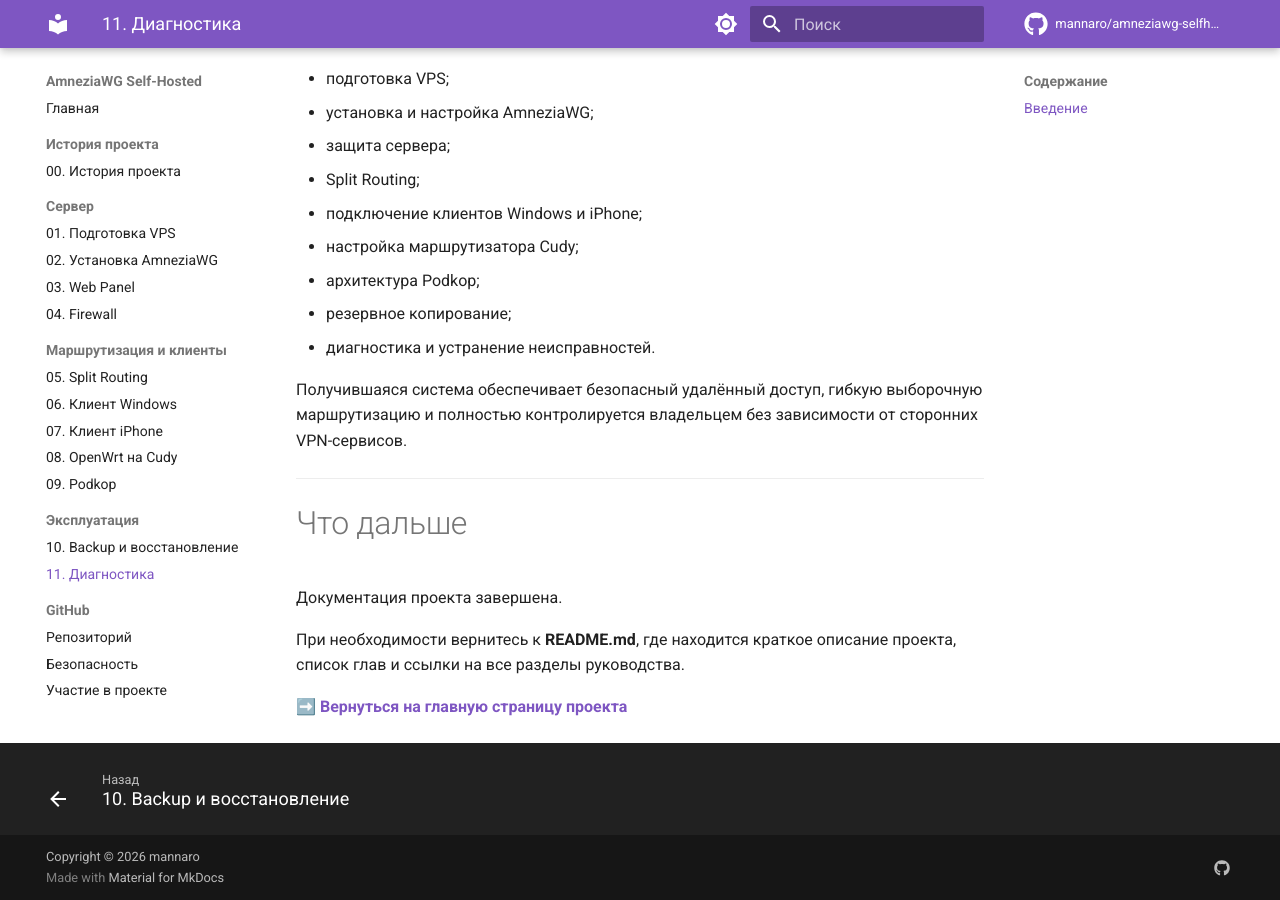
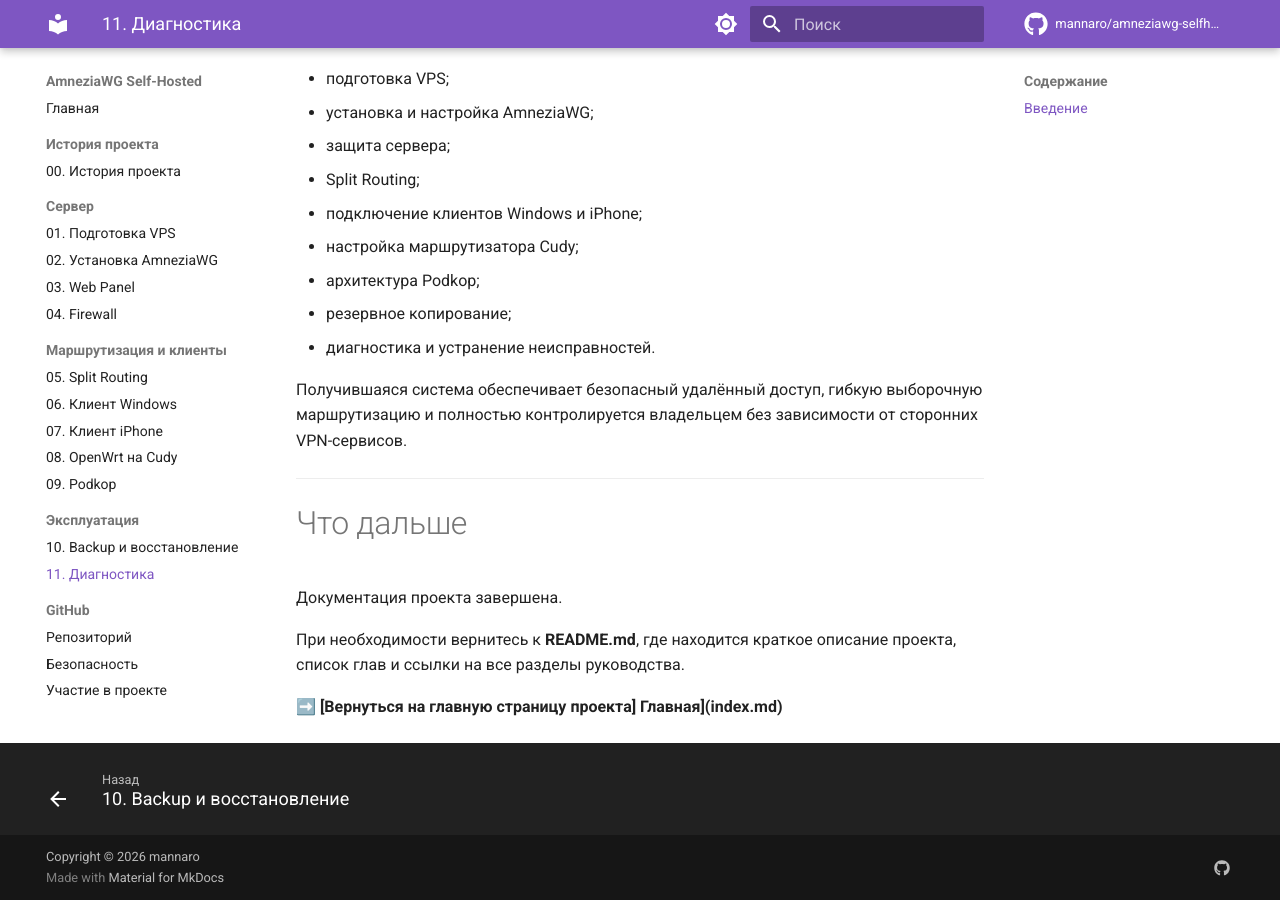
Before and after one commit to mannaro/amneziawg-selfhost, an MkDocs documentation site: the page built from docs/11-troubleshooting.md, in a window 1280 px wide and 900 px high, scrolled down 8337 px. Built offline with MkDocs 1.6.1 and Material for MkDocs 9.7.7, drawn with Linux system fonts in a browser that asks for light colours; comment, search, counter and statistics services are not loaded.

```diff
--- a/docs/11-troubleshooting.md
+++ b/docs/11-troubleshooting.md
@@ -384,4 +384,4 @@ netstat -lntup | grep 1602
 
 При необходимости вернитесь к **README.md**, где находится краткое описание проекта, список глав и ссылки на все разделы руководства.
 
-➡️ **[Вернуться на главную страницу проекта](../README.md)**
+➡️ **[Вернуться на главную страницу проекта] Главная](index.md)**
```
